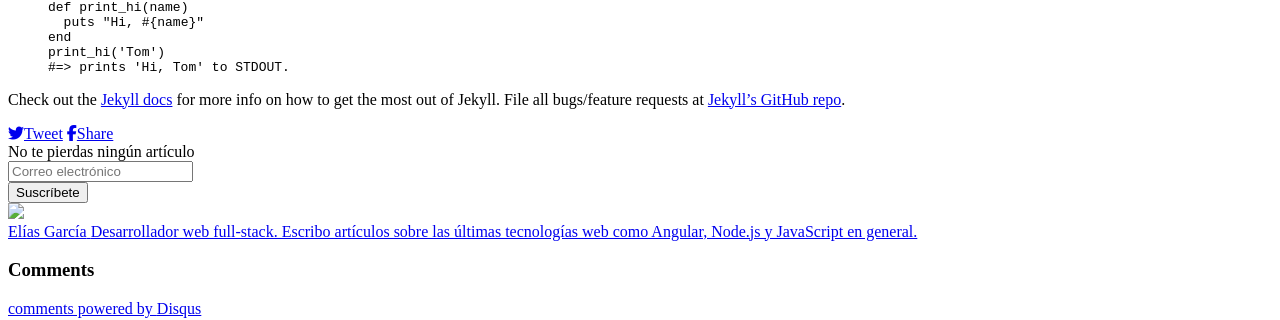
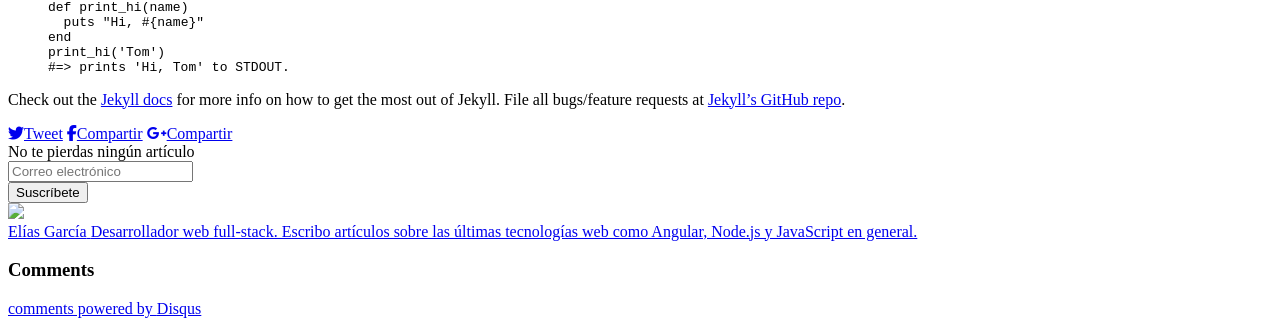
Before and after one commit to elias-garcia/elias-garcia.github.io, a Jekyll site: the page built from _posts/2013-11-10-welcome-to-jekyll.markdown, in a window 1280 px wide. Shown: the part 220-540 px from the top of the page. Built offline with Jekyll 4.4.1, drawn with Linux system fonts in a browser that asks for light colours; nearby versions of some CDN libraries; library files that are not in the unit come from our copies; comment, search, counter and statistics services are not loaded.

Commit message:
Fixed share buttons bug and added G+

```diff
--- a/_includes/share.html
+++ b/_includes/share.html
@@ -3,11 +3,16 @@
       'https://twitter.com/intent/tweet?text={{page.title}} por @{{ site.authorTwitter }} - {{ site.domain_name }}{{ page.url }}',
       'twitter-share-dialog',
       'width=626,height=436');
-    return false;"><span class="fa fa-twitter"></span>Tweet</a>
-
+    return false;" alt="Compartir en Twitter"><span class="fa fa-twitter"></span>Tweet</a>
 <a class="facebook" href="#" onclick="
     window.open(
       'https://www.facebook.com/sharer/sharer.php?u='+encodeURIComponent(location.href),
       'facebook-share-dialog',
       'width=626,height=436');
-    return false;"><span class="fa fa-facebook"></span>Share</a>
+    return false;" alt="Compartir en Facebook"><span class="fa fa-facebook"></span>Compartir</a>
+<a class="google-plus" href="#" onclick="
+    window.open(
+      'https://plus.google.com/share?url='+encodeURIComponent(location.href),
+      'google-plus-share-dialog',
+      'width=626,height=436');
+    return false;" alt="Compartir en Google+"><span class="fa fa-google-plus"></span>Compartir</a>
```
Also changed, not shown: assets/css/style.css (+8 -4 lines).
